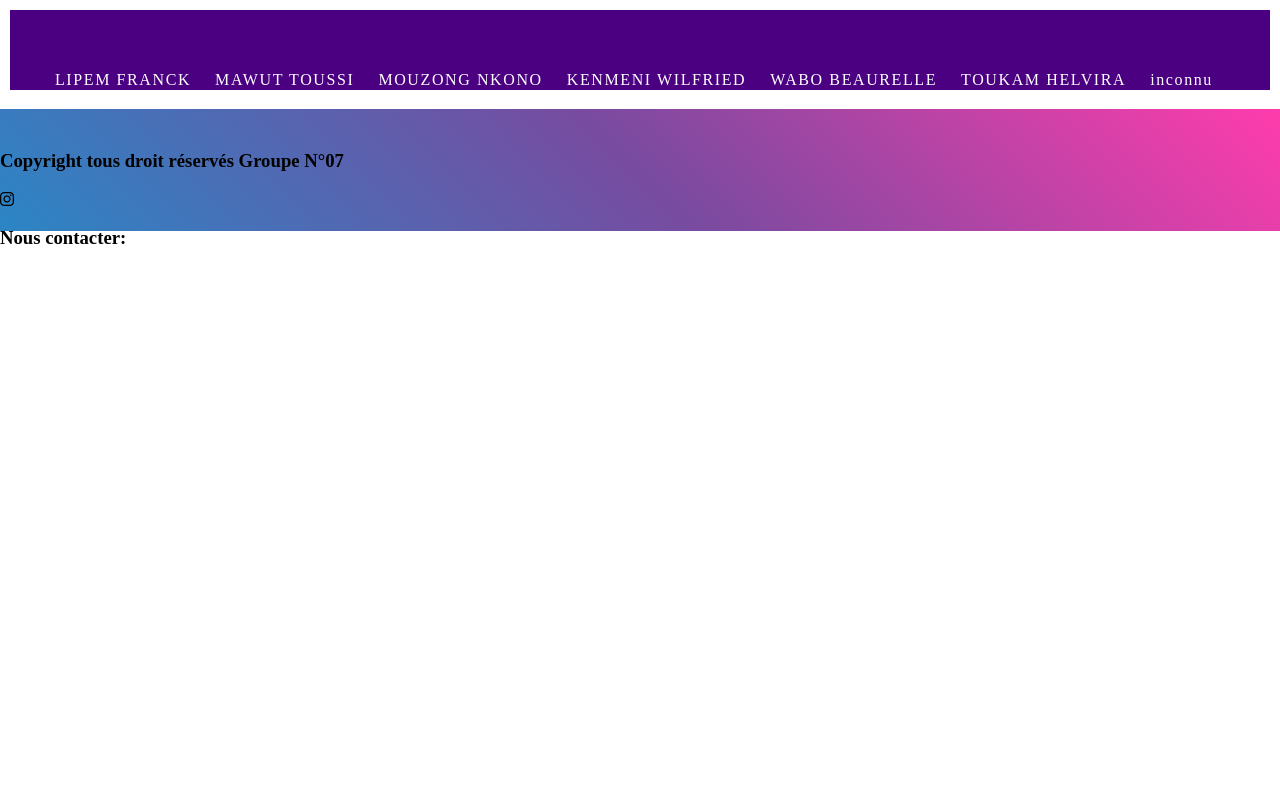
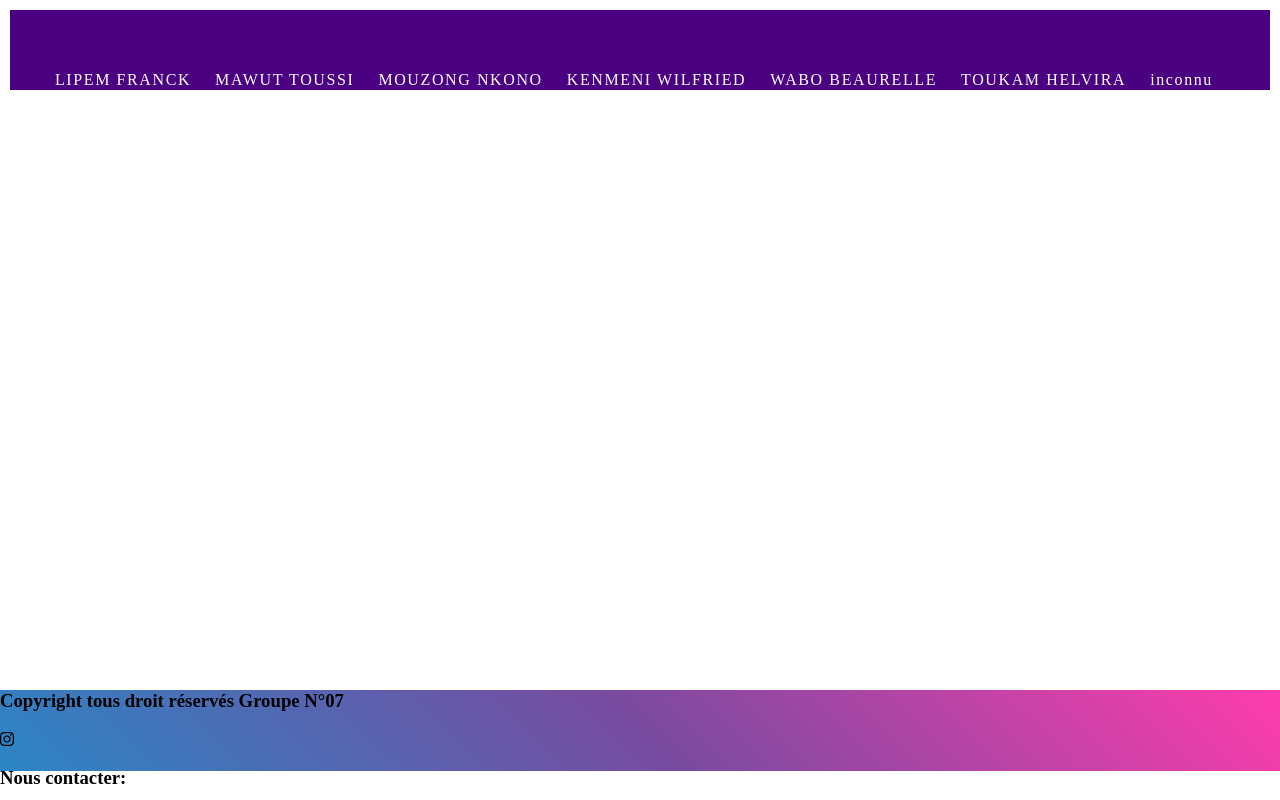
Before and after one commit to EvrardSahib/Git_et_github_grp7, a plain HTML site: page index.html in a window 1280 px wide. Drawn offline with Linux system fonts and the light colour scheme.

Commit message:
Brache du  Masters

```diff
--- a/style.css
+++ b/style.css
@@ -1,4 +1,5 @@
 .foot{
+  margin-top:  600px;
   background-color: #FF3CAC;
 background-image: linear-gradient(225deg, #FF3CAC 0%, #784BA0 50%, #2B86C5 100%);
 
```
